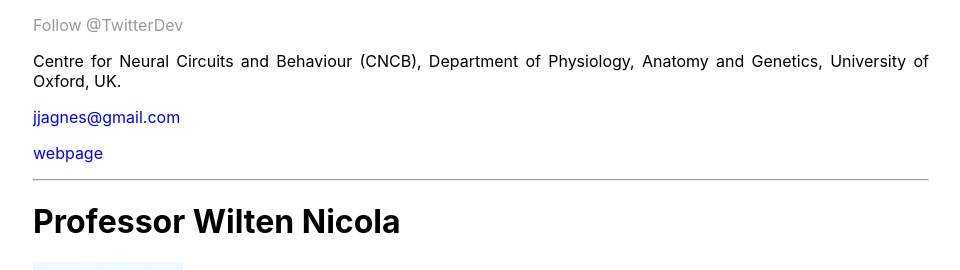
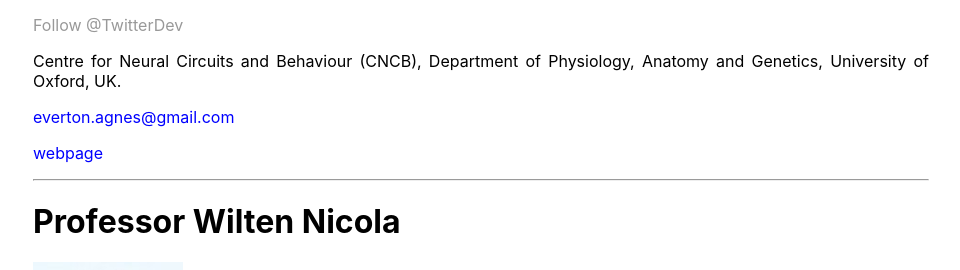
Before and after one commit to spirosChv/ocns2021interneurons, a Jekyll site: the page built from speakers/index.html, in a window 1280 px wide. Shown: the part 1651-1921 px from the top of the page, without its empty margins (159-1119 px from the left). Built offline with Jekyll 4.4.1, drawn with Linux system fonts in a browser that asks for light colours; comment, search, counter and statistics services are not loaded.

Commit message:
Update index.html

```diff
--- a/speakers/index.html
+++ b/speakers/index.html
@@ -49,7 +49,7 @@ title: Speakers
 	</p>
 	<p> Centre for Neural Circuits and Behaviour (CNCB), Department of Physiology, Anatomy and Genetics,
 		University of Oxford, UK.</p>
-	<p> <a style="color:blue" href="mailto:jjagnes@gmail.com">jjagnes@gmail.com</a></p>
+	<p> <a style="color:blue" href="mailto:everton.agnes@gmail.com">everton.agnes@gmail.com</a></p>
 	<p> <a style="color:blue" href="https://vogelslab.org/">webpage</a></p>
 
 
```
